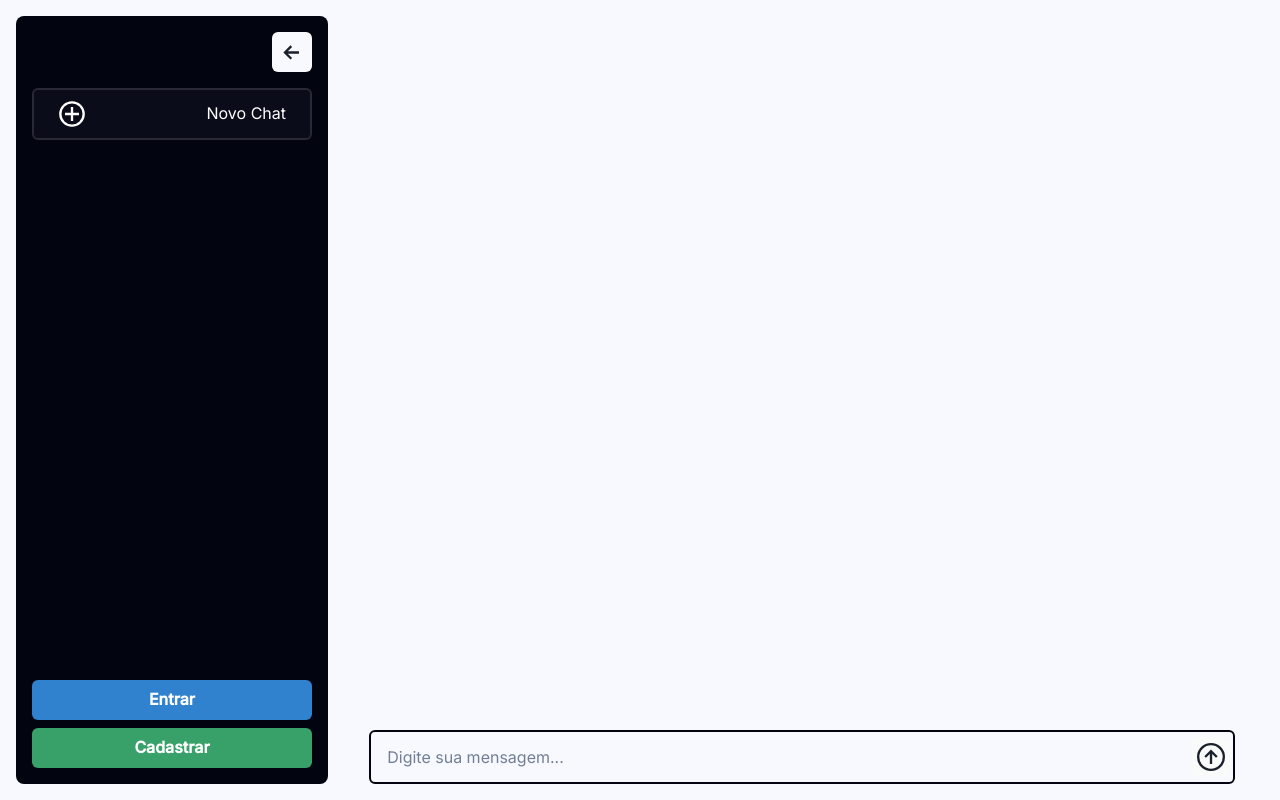
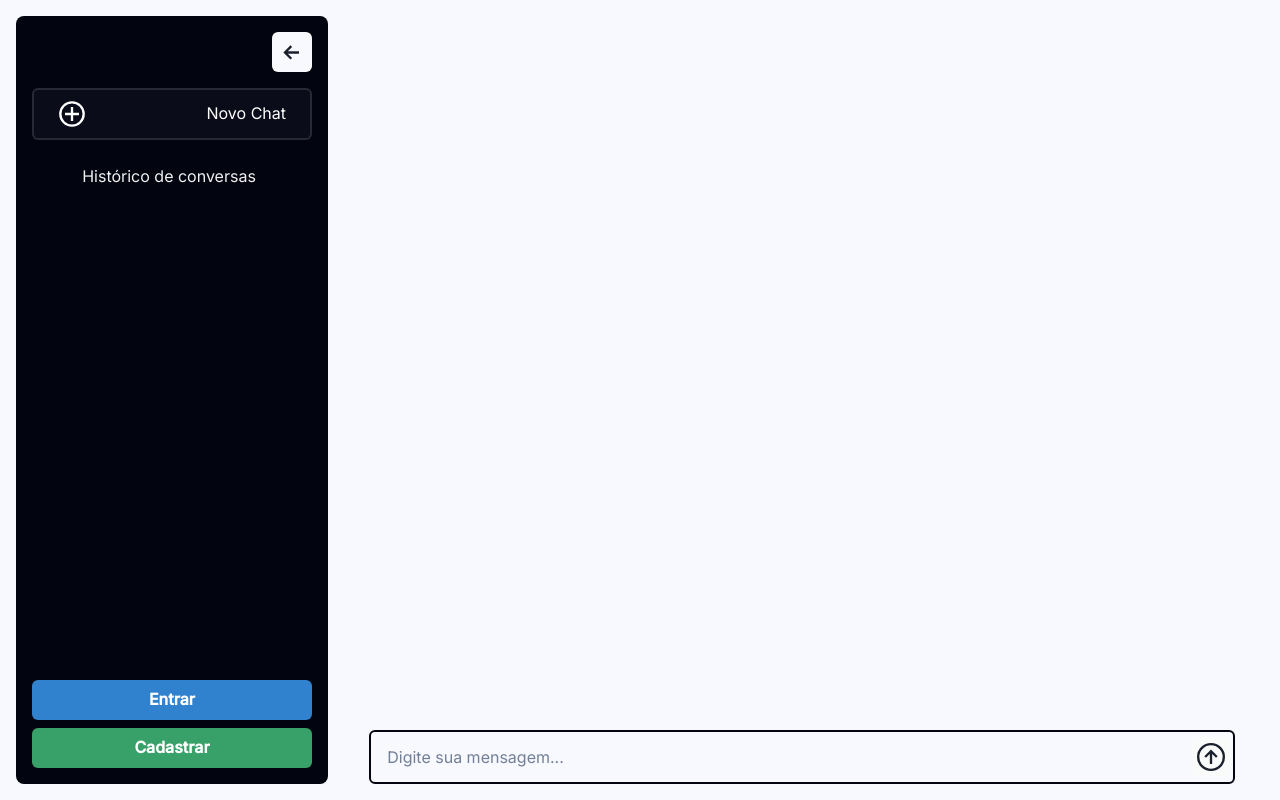
Before and after one commit to santanawesley/auramind-front-end-challenge, a Next.js app in the folder chat-app/: page / in a window 1280 px wide. Built offline with nearby package versions, Linux system fonts and the light colour scheme.

Commit message:
Styling conversation titles in the sidebar

```diff
--- a/chat-app/src/components/atoms/ItemMenu.tsx
+++ b/chat-app/src/components/atoms/ItemMenu.tsx
@@ -3,18 +3,29 @@ import { Box, Text } from "@chakra-ui/react";
 interface ItemMenuProps {
   title: string;
   id: string;
+  idActive: string | null;
   idClicked: (id: string) => void;
 }
 
-const ItemMenu: React.FC<ItemMenuProps> = ({ title, id, idClicked }) => {
+const ItemMenu: React.FC<ItemMenuProps> = ({
+  title,
+  id,
+  idActive,
+  idClicked,
+}) => {
   return (
     <Box
       p="2"
-      borderBottom="1px solid"
-      borderColor="gray.200"
+      m="2"
+      ml="0"
+      borderRadius="12px"
       id={id}
       cursor="pointer"
       onClick={() => idClicked(id)}
+      color="#F8F8FF"
+      bg={idActive === id ? "gray.800" : "inherit"}
+      _hover={{ bg: "gray.600" }}
+      transition="background-color 0.2s ease"
     >
       <Text>{title}</Text>
     </Box>
--- a/chat-app/src/components/organisms/ChatList.tsx
+++ b/chat-app/src/components/organisms/ChatList.tsx
@@ -1,11 +1,11 @@
-import { Box } from "@chakra-ui/react";
+import { Box, Text } from "@chakra-ui/react";
 
 import ItemMenu from "@/components/atoms/ItemMenu";
 
 import { useAuth } from "@/contexts/AuthContext";
 
 const ChatList: React.FC = () => {
-  const { user, changeConversation } = useAuth();
+  const { user, changeConversation, idToChangeConversation } = useAuth();
 
   const chatsTitles = user?.conversations
     ?.filter((conversation) => conversation.title)
@@ -16,13 +16,41 @@ const ChatList: React.FC = () => {
     .reverse();
 
   return (
-    <Box overflowY="auto" h="full" w="full">
+    <Box
+      overflowY="auto"
+      mt="2"
+      mb="3"
+      pr="1.5"
+      h="full"
+      w="full"
+      sx={{
+        "&::-webkit-scrollbar": {
+          width: "8px",
+        },
+        "&::-webkit-scrollbar-thumb": {
+          background: "#888",
+          borderRadius: "4px",
+        },
+        "&::-webkit-scrollbar-thumb:hover": {
+          background: "#555",
+        },
+        "&::-webkit-scrollbar-track": {
+          background: "#f1f1f1",
+        },
+        scrollbarWidth: "thin",
+        scrollbarColor: "#888 #f1f1f1",
+      }}
+    >
+      <Text color="#f1f1f1" textAlign="center">
+        Histórico de conversas
+      </Text>
       {chatsTitles?.map((chat) => (
         <ItemMenu
           key={chat.id}
           title={chat.title}
           idClicked={changeConversation}
           id={chat.id}
+          idActive={idToChangeConversation}
         />
       ))}
     </Box>
```
